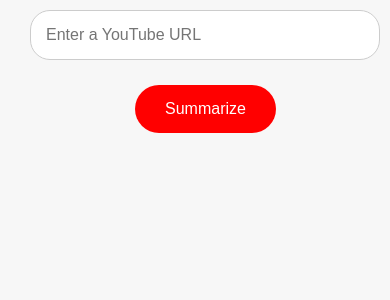
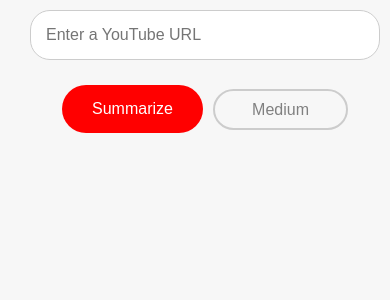
Before and after one commit to nicktill/YTRecap, a Flask app: page / in a window 390 px wide. Shown: the part 89-389 px from the top of the page. Run offline with Flask 2, Linux system fonts and the light colour scheme; some libraries are stand-ins or nearby versions.

Commit message:
🔧fix mobile bug

```diff
--- a/src/app.py
+++ b/src/app.py
@@ -236,4 +236,4 @@ def getNewLengthSummary():
 
 # Run Flask app
 if __name__ == '__main__':
-    app.run(debug=False, host='0.0.0.0', port=int(os.environ.get('PORT', 4200)))
+    app.run(debug=False, host='0.0.0.0', port=int(os.environ.get('PORT', 5000)))
--- a/src/static/styles.css
+++ b/src/static/styles.css
@@ -297,9 +297,6 @@ select {
     max-width: 100%;
   }
 
-  .select-container {
-    display: none;
-  }
   .github-button,
   .github-button:hover,
   .github-container {
```
